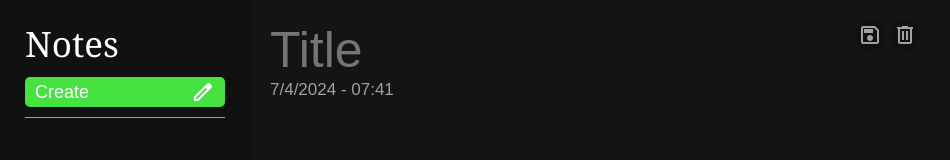
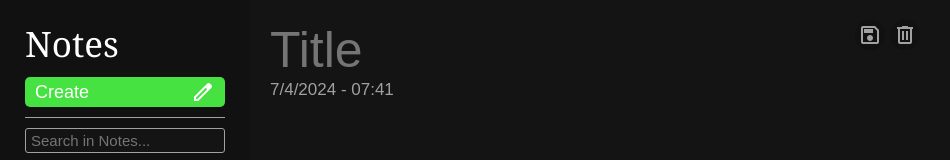
Before and after one commit to shadeIV/note-app, an Electron app: page html/main.html in a window 950 px wide. Drawn offline with nearby package versions, Linux system fonts and the light colour scheme.

Commit message:
Created Search Box For Notes

```diff
--- a/html/main.html
+++ b/html/main.html
@@ -30,6 +30,8 @@
 
         <hr class="menu-hr">
 
+        <input class="search-input" type="text" placeholder="Search in Notes..." maxlength="20">
+
         <!-- Notes Section -->
 
         <div class="notes-section">
--- a/styles/main.css
+++ b/styles/main.css
@@ -61,13 +61,24 @@ body {
     background-color: rgb(161, 161, 161);
 }
 
+.search-input {
+    width: 193px;
+    height: 23px;
+    padding-left: 5px;
+    font-size: 15px;
+    border-radius: 3px;
+    background-color: #141414;
+    color: white;
+    border: rgb(161, 161, 161) solid 1px;
+}
+
 .notes-section {
     display: flex;
     flex-direction: column;
     align-items: flex-start;
     justify-content: flex-start;
     gap: 10px;
-    height: 500px;
+    height: 409px;
     width: 200px;
     padding-top: 5px;
     overflow-y: hidden;
@@ -141,7 +152,8 @@ body {
     background-color: transparent;
 }
 
-.save-button, .delete-button {
+.save-button,
+.delete-button {
     display: flex;
     align-items: center;
     justify-content: center;
@@ -152,16 +164,18 @@ body {
     background-color: #111111;
 }
 
-.save-button:hover, .delete-button:hover{
+.save-button:hover,
+.delete-button:hover {
     background-color: #202020;
 }
 
-.save-icon, .delete-icon {
+.save-icon,
+.delete-icon {
     color: rgb(161, 161, 161);
     font-size: 100px;
 }
 
-.date-p{
+.date-p {
     color: rgb(161, 161, 161);
     font-size: 17px;
 }
```
